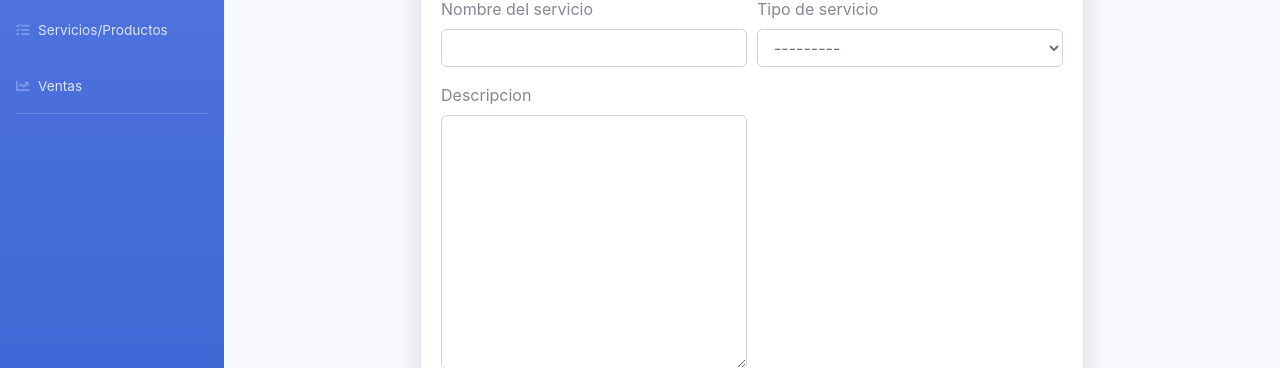
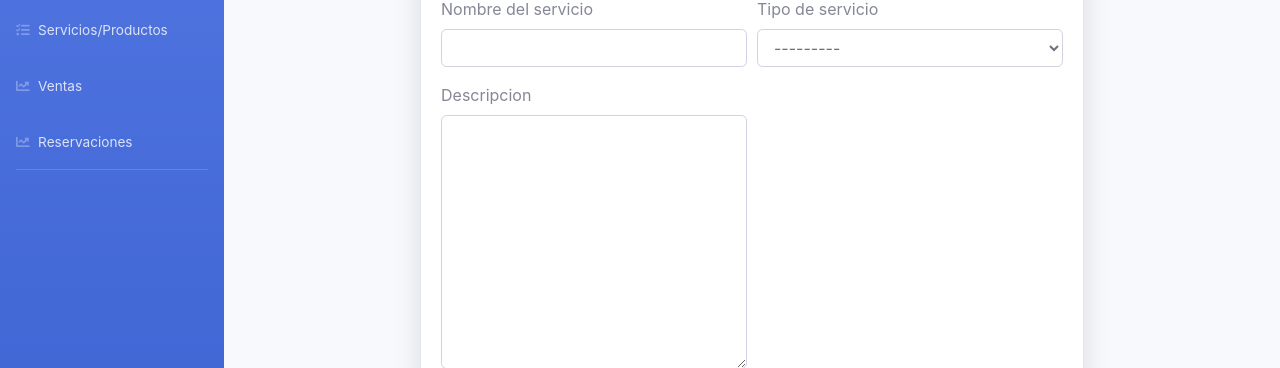
Before and after one commit to Dany1122/xoletongo, a Django app: page /adminpanel/servicios/agregar in a window 1280 px wide. Shown: the part 182-550 px from the top of the page. Run offline with Django 5.2, Linux system fonts and the light colour scheme; the visitor is signed in with stand-in values (Sample User, id 1); data that the repository does not hold is empty; some libraries are stand-ins or nearby versions.

Commit message:
modulo reservaciones

```diff
--- a/adminpanel/templates/base_admin.html
+++ b/adminpanel/templates/base_admin.html
@@ -61,6 +61,14 @@
                 </a>
             </li>
 
+            <!-- Reservaciones -->
+            <li class="nav-item">
+                <a class="nav-link" href="{% url 'admin_reservaciones' %}">
+                    <i class="fas fa-chart-line"></i>
+                    <span>Reservaciones</span>
+                </a>
+            </li>
+
             <hr class="sidebar-divider d-none d-md-block">
         </ul>
         <!-- End of Sidebar -->
--- a/adminpanel/urls.py
+++ b/adminpanel/urls.py
@@ -17,4 +17,6 @@ urlpatterns = [
     path("servicios/exportar/pdf/", views.exportar_servicios_pdf, name="admin_exportar_servicios_pdf"),
 
     path('ventas/', views.kanban_ventas, name='admin_ventas'),
+
+    path('reservaciones/', views.lista_reservaciones, name='admin_reservaciones'),
 ]
--- a/adminpanel/views.py
+++ b/adminpanel/views.py
@@ -4,7 +4,7 @@ from usuarios.models import CustomUser
 from servicios.models import Servicio, TipoServicio
 from reservaciones.models import Reservacion
 from empresas.models import Empresa
-from adminpanel.forms import CustomUserForm, ServicioForm
+from adminpanel.forms import CustomUserForm, ServicioForm, CustomUserEditForm
 from django.core.paginator import Paginator
 from django.db.models import Q
 from collections import defaultdict
@@ -217,3 +217,7 @@ def eliminar_servicio(id):
 def exportar_servicios_pdf(request):
 
     return 0
+
+def lista_reservaciones(request):
+
+    return 0
```
